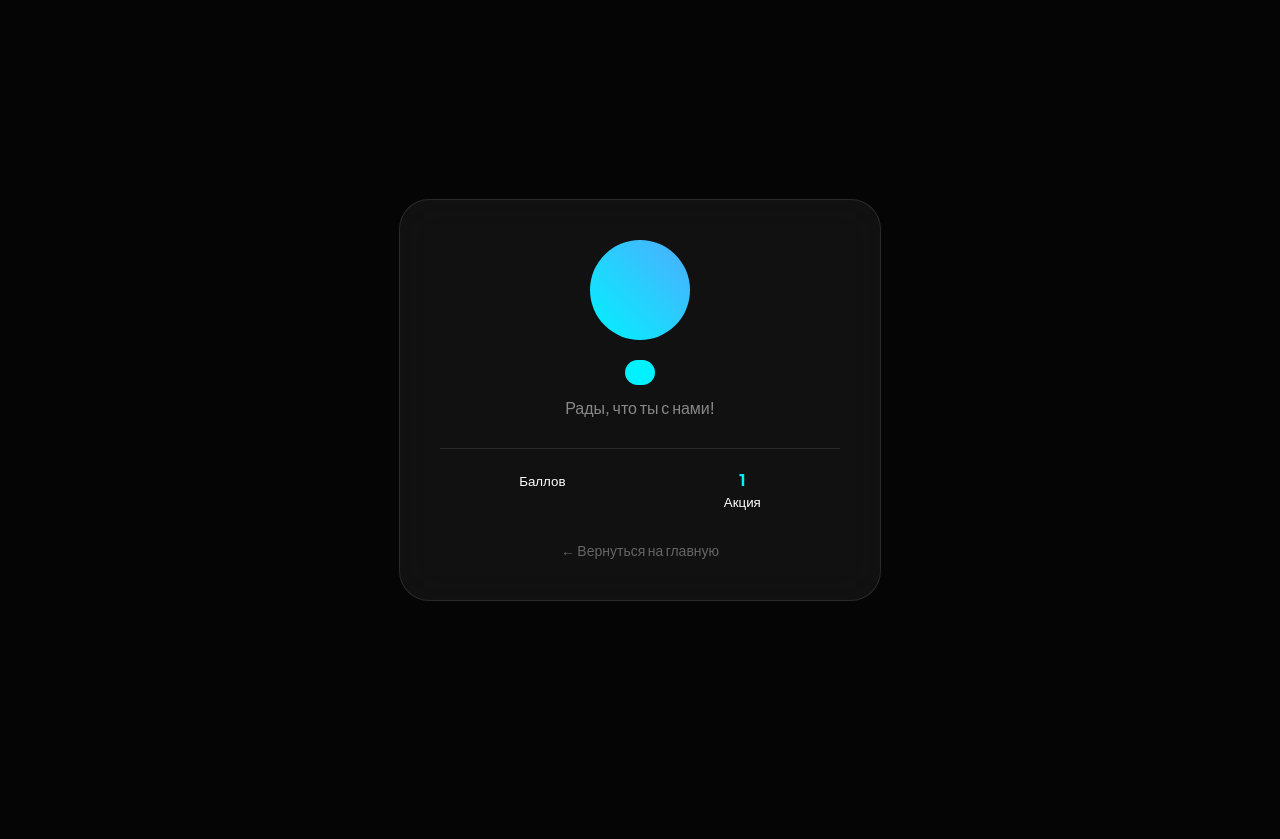
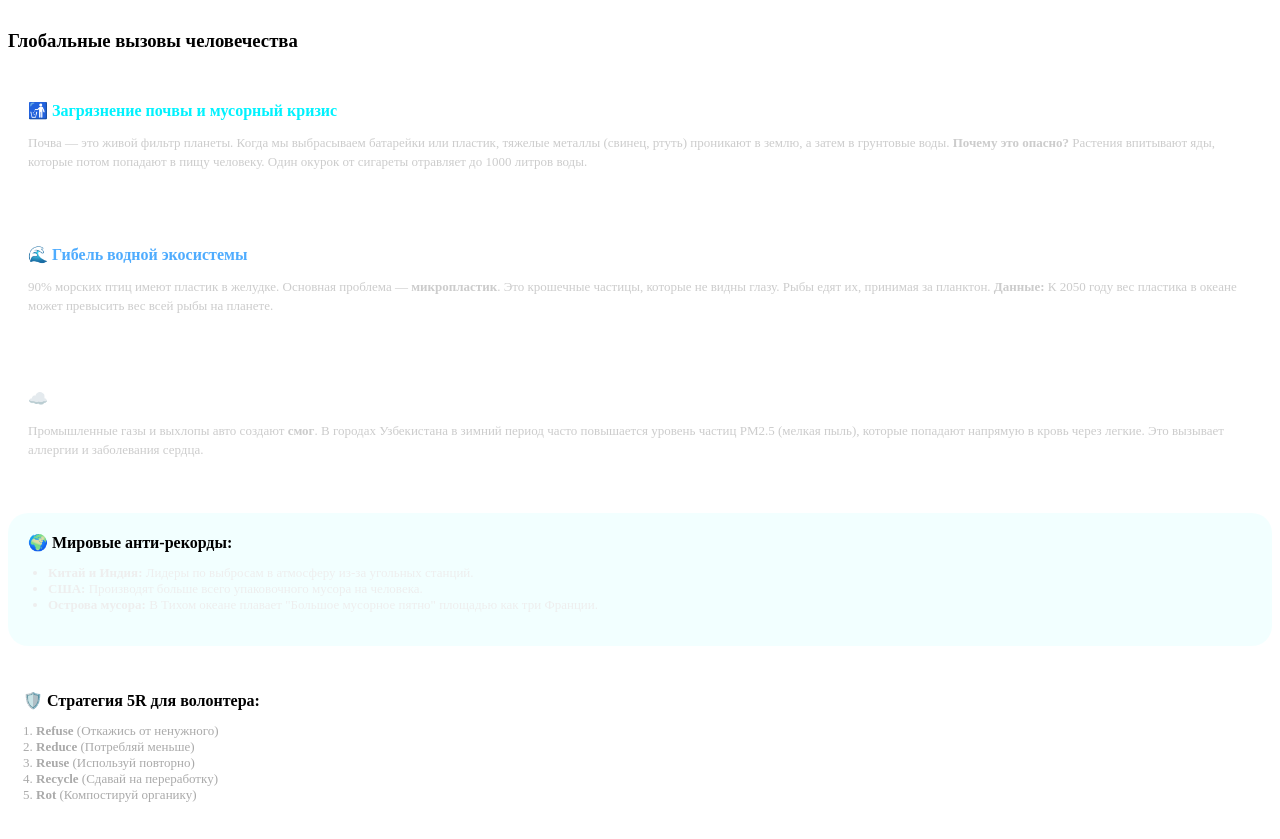
Before and after one commit to legendaryindra09-maker/my-eco-project, a Flask app: template templates/dashboard.html in a window 1280 px wide. Before the commit the page ends 601 px from the top, so only its background shows below. Run offline with Flask 3, Linux system fonts and the light colour scheme; the template is opened without the code that fills it, so the values that code supplies are empty.

Commit message:
Update dashboard.html

```diff
--- a/templates/dashboard.html
+++ b/templates/dashboard.html
@@ -1,32 +1,49 @@
-<!DOCTYPE html>
-<html lang="ru">
-<head>
-    <meta charset="UTF-8">
-    <title>Твой Профиль | ECO-UZB</title>
-    <link href="https://fonts.googleapis.com/css2?family=Plus+Jakarta+Sans:wght@500;800&display=swap" rel="stylesheet">
-    <style>
-        body { background: #050505; color: white; font-family: 'Plus Jakarta Sans', sans-serif; display: flex; justify-content: center; align-items: center; min-height: 100vh; margin: 0; }
-        .profile-card { background: rgba(255,255,255,0.05); padding: 40px; border-radius: 30px; border: 1px solid rgba(255,255,255,0.1); text-align: center; width: 90%; max-width: 400px; backdrop-filter: blur(20px); }
-        .avatar { width: 100px; height: 100px; background: linear-gradient(45deg, #00f2fe, #4facfe); border-radius: 50%; margin: 0 auto 20px; display: flex; align-items: center; justify-content: center; font-size: 40px; color: black; font-weight: 800; }
-        .rank-badge { background: #00f2fe; color: black; padding: 5px 15px; border-radius: 50px; font-size: 12px; font-weight: 800; text-transform: uppercase; }
-        h2 { margin: 10px 0; }
-        .stats { display: flex; justify-content: space-around; margin-top: 30px; border-top: 1px solid rgba(255,255,255,0.1); padding-top: 20px; }
-        .btn-back { display: inline-block; margin-top: 30px; color: #666; text-decoration: none; font-size: 14px; }
-    </style>
-</head>
-<body>
-    <div class="profile-card">
-        <div class="avatar">{{ user.name[0] }}</div>
-        <span class="rank-badge">{{ user.get_rank() }}</span>
-        <h2>{{ user.name }}</h2>
-        <p style="color: #888;">Рады, что ты с нами!</p>
+<div class="knowledge-hub" style="text-align: left; margin-top: 30px;">
 
-        <div class="stats">
-            <div><div style="color: #00f2fe; font-weight: 800;">{{ user.points }}</div><small>Баллов</small></div>
-            <div><div style="color: #00f2fe; font-weight: 800;">1</div><small>Акция</small></div>
-        </div>
+    <h3 style="color: var(--primary); border-bottom: 1px solid var(--glass-border); padding-bottom: 10px;">
+        <i class="fa-solid fa-earth-americas"></i> Глобальные вызовы человечества
+    </h3>
 
-        <a href="/" class="btn-back">← Вернуться на главную</a>
+    <div class="info-section" style="background: rgba(255,255,255,0.03); padding: 20px; border-radius: 20px; margin-bottom: 20px;">
+        <b style="color: #00f2fe; font-size: 16px;">🚮 Загрязнение почвы и мусорный кризис</b>
+        <p style="font-size: 13px; color: #ccc; line-height: 1.5;">
+            Почва — это живой фильтр планеты. Когда мы выбрасываем батарейки или пластик, тяжелые металлы (свинец, ртуть) проникают в землю, а затем в грунтовые воды.
+            <b>Почему это опасно?</b> Растения впитывают яды, которые потом попадают в пищу человеку. Один окурок от сигареты отравляет до 1000 литров воды.
+        </p>
     </div>
-</body>
-</html>
+
+    <div class="info-section" style="background: rgba(255,255,255,0.03); padding: 20px; border-radius: 20px; margin-bottom: 20px;">
+        <b style="color: #4facfe; font-size: 16px;">🌊 Гибель водной экосистемы</b>
+        <p style="font-size: 13px; color: #ccc; line-height: 1.5;">
+            90% морских птиц имеют пластик в желудке. Основная проблема — <b>микропластик</b>. Это крошечные частицы, которые не видны глазу. Рыбы едят их, принимая за планктон.
+            <b>Данные:</b> К 2050 году вес пластика в океане может превысить вес всей рыбы на планете.
+        </p>
+    </div>
+
+    <div class="info-section" style="background: rgba(255,255,255,0.03); padding: 20px; border-radius: 20px; margin-bottom: 20px;">
+        <b style="color: #fff; font-size: 16px;">☁️ Загрязнение воздуха</b>
+        <p style="font-size: 13px; color: #ccc; line-height: 1.5;">
+            Промышленные газы и выхлопы авто создают <b>смог</b>. В городах Узбекистана в зимний период часто повышается уровень частиц PM2.5 (мелкая пыль), которые попадают напрямую в кровь через легкие. Это вызывает аллергии и заболевания сердца.
+        </p>
+    </div>
+
+    <div class="info-section" style="background: rgba(0, 242, 254, 0.05); padding: 20px; border-radius: 20px; border: 1px solid var(--primary);">
+        <b style="color: var(--primary); font-size: 16px;">🌍 Мировые анти-рекорды:</b>
+        <ul style="font-size: 13px; color: #eee; padding-left: 20px;">
+            <li><b>Китай и Индия:</b> Лидеры по выбросам в атмосферу из-за угольных станций.</li>
+            <li><b>США:</b> Производят больше всего упаковочного мусора на человека.</li>
+            <li><b>Острова мусора:</b> В Тихом океане плавает "Большое мусорное пятно" площадью как три Франции.</li>
+        </ul>
+    </div>
+
+    <div style="margin-top: 30px; padding: 15px; border-left: 3px solid var(--primary);">
+        <h4 style="margin: 0 0 10px; color: var(--primary);">🛡️ Стратегия 5R для волонтера:</h4>
+        <p style="font-size: 13px; color: #aaa;">
+            1. <b>Refuse</b> (Откажись от ненужного)<br>
+            2. <b>Reduce</b> (Потребляй меньше)<br>
+            3. <b>Reuse</b> (Используй повторно)<br>
+            4. <b>Recycle</b> (Сдавай на переработку)<br>
+            5. <b>Rot</b> (Компостируй органику)
+        </p>
+    </div>
+</div>
```
